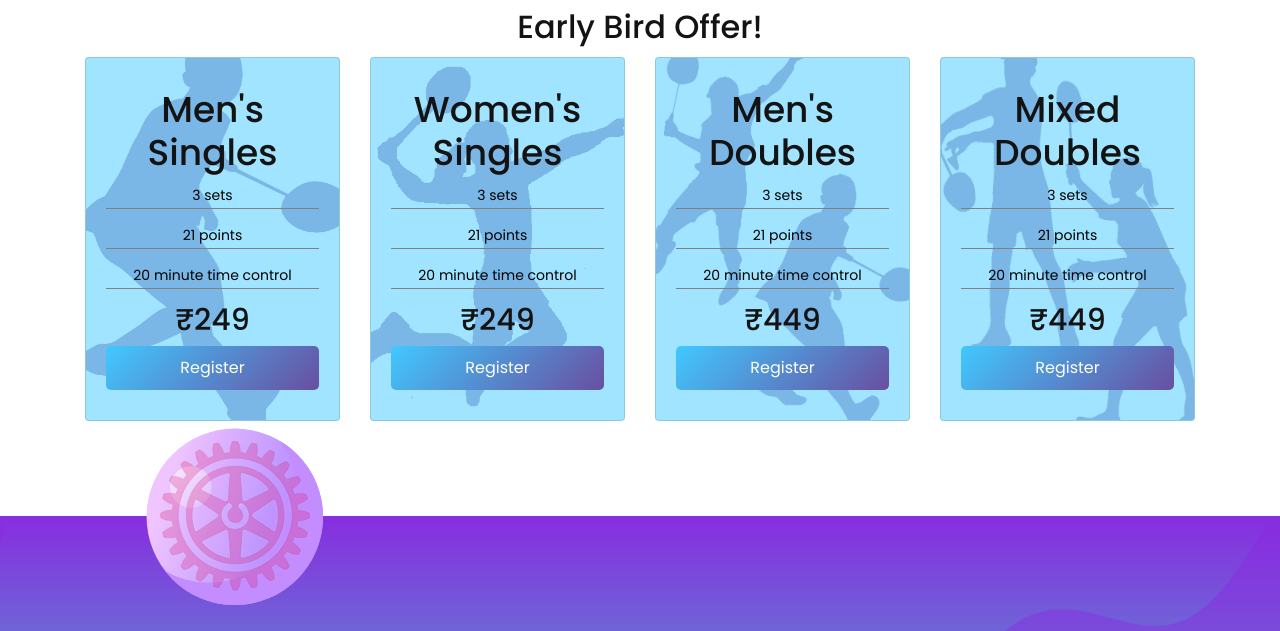
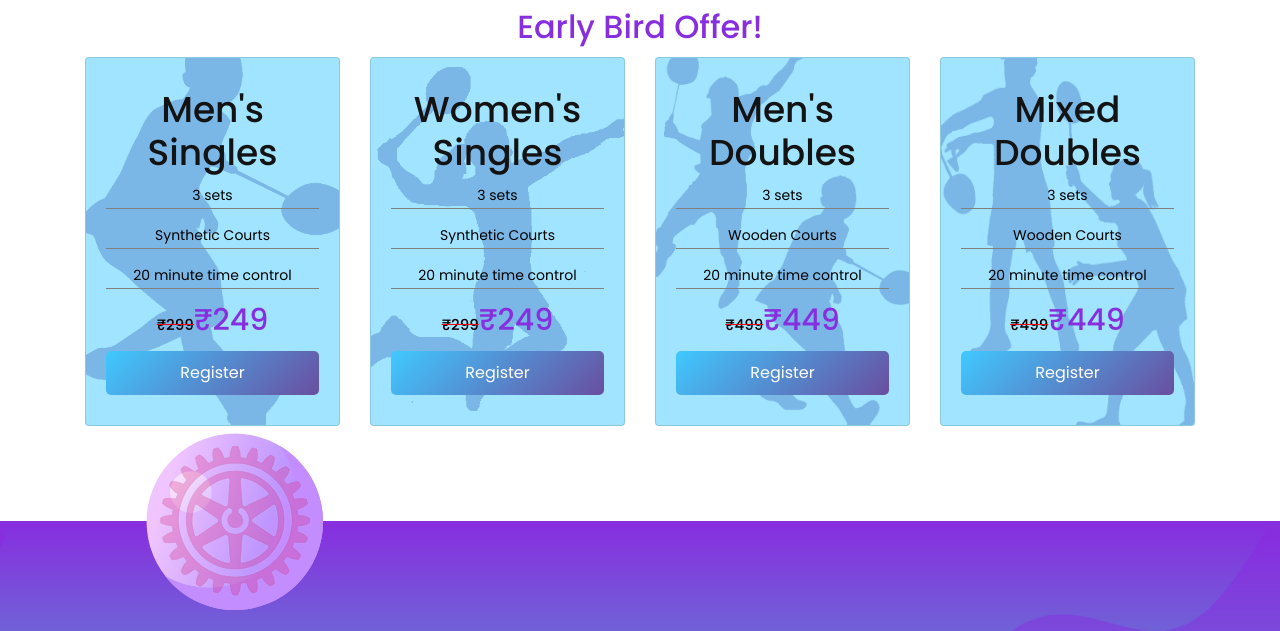
Before and after one commit to ic-Solutions/GamePoint, a plain HTML site: page register.html in a window 1280 px wide. Shown: the part 1114-1745 px from the top of the page. Drawn offline with Linux system fonts and the light colour scheme.

Commit message:
styling update

```diff
--- a/css/style.css
+++ b/css/style.css
@@ -2046,6 +2046,16 @@ h3 {
   border-bottom: grey solid 1px;
 }
 
+.categories .row .card .price{
+  color: #872fdf;
+}
+
+.categories .row .card .price .original-price{
+  color: black;
+  font-size: 15px;
+  text-decoration: line-through red;
+}
+
 .categories .row .card a{
   border-radius: 5px;
   padding: 10px;
--- a/register.html
+++ b/register.html
@@ -129,7 +129,7 @@
             </div>
             <div class="col-12">
                 <div class="slab-description">
-                    <h3>Early Bird Offer!</h3>
+                    <h3 style="color:#872fdf;">Early Bird Offer!</h3>
                 </div>
             </div>
             <div class="col-12 categories">
@@ -140,10 +140,10 @@
                             <img src="img/register/single_men.png" alt="mens singles">
                             <div class="facts">
                                 <p>3 sets</p>
-                                <p>21 points</p>
+                                <p>Synthetic Courts</p>
                                 <p>20 minute time control</p>
                             </div>
-                            <h2 class="price">₹249</h2>
+                            <h2 class="price"><span class="original-price">₹299</span>₹249</h2>
                             <a href="https://rzp.io/l/xEG7axgTA">Register</a>
                         </div>
                     </div>
@@ -153,10 +153,10 @@
                             <img src="img/register/single_women.png" alt="womens singles">
                             <div class="facts">
                                 <p>3 sets</p>
-                                <p>21 points</p>
+                                <p>Synthetic Courts</p>
                                 <p>20 minute time control</p>
                             </div>
-                            <h2 class="price">₹249</h2>
+                            <h2 class="price"><span class="original-price">₹299</span>₹249</h2>
                             <a href="https://rzp.io/l/xEG7axgTA">Register</a>
                         </div>
                     </div>
@@ -166,10 +166,10 @@
                             <img src="img/register/mens_double.png" alt="mens doubles">
                             <div class="facts">
                                 <p>3 sets</p>
-                                <p>21 points</p>
+                                <p>Wooden Courts</p>
                                 <p>20 minute time control</p>
                             </div>
-                            <h2 class="price">₹449</h2>
+                            <h2 class="price"><span class="original-price">₹499</span>₹449</h2>
                             <a href="https://rzp.io/l/YN10vzCFed">Register</a>
                         </div>
                     </div>
@@ -179,10 +179,10 @@
                             <img src="img/register/mixed_double.png" alt="mixed doubles">
                             <div class="facts">
                                 <p>3 sets</p>
-                                <p>21 points</p>
+                                <p>Wooden Courts</p>
                                 <p>20 minute time control</p>
                             </div>
-                            <h2 class="price">₹449</h2>
+                            <h2 class="price"><span class="original-price">₹499</span>₹449</h2>
                             <a href="https://rzp.io/l/YN10vzCFed">Register</a>
                         </div>
                     </div>
```
